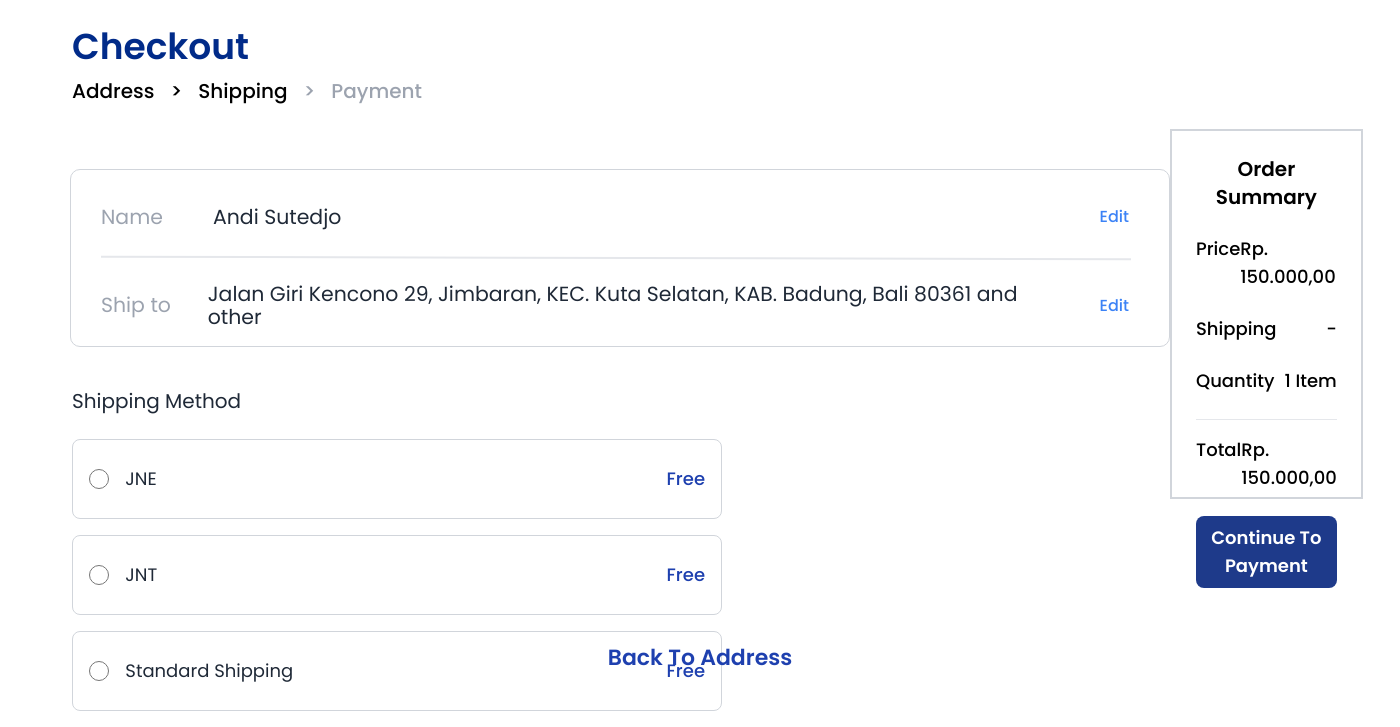
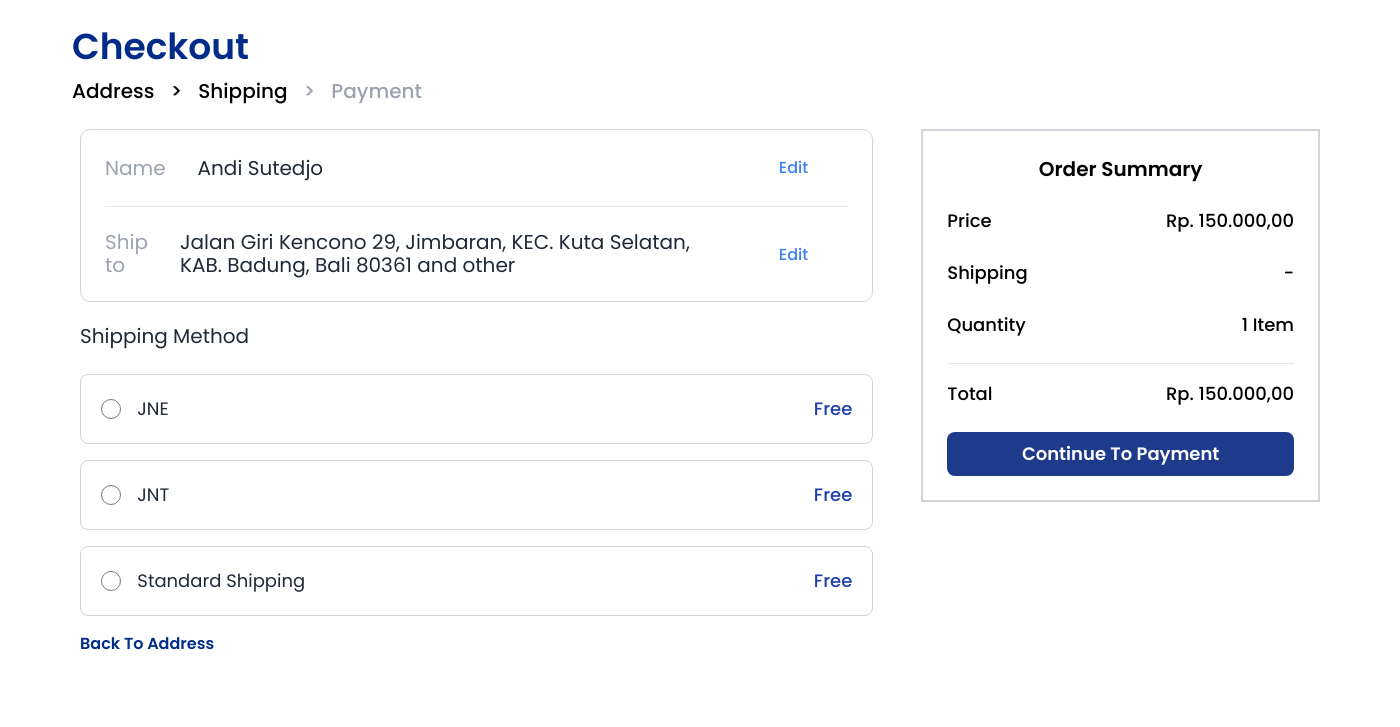
Before and after one commit to madeaditya02/wearit, a Laravel app: page /cart/shipping in a window 1400 px wide. Shown: the part 86-813 px from the top of the page. After the commit the page ends 736 px from the top, so only its background shows below. Run offline with Laravel 12, Linux system fonts and the light colour scheme; style sheets or scripts are compiled from the project's sources; some web fonts are replaced.

Commit message:
Perbaiki shipping page

```diff
--- a/resources/views/shipping/Shipping.blade.php
+++ b/resources/views/shipping/Shipping.blade.php
@@ -14,52 +14,64 @@
         </div>
     </div>
 
-<div class="flex justify-between">
-    <div class="flex-1">
+    <div class="flex gap-12 px-20 items-start">
+        <div class="w-8/12">
             <!-- Tabel Konten -->
-        <div class="w-[1100px] h-[178px] mt-[40px] ml-[70px] border border-gray-300 rounded-[10px] bg-white">
+            <div class="border border-gray-300 rounded-[10px] bg-white p-6">
                 <!-- Content -->
-            <div class="ml-[30px] space-y-6">
+                <div class="space-y-6">
                     <!-- Name -->
-                <div class="flex justify-between items-center mt-8 text-[20.46px]">
-                    <span class="text-gray-400 w-20">Name</span>
+                    <div class="flex justify-between items-center text-xl">
+                        <span class="text-gray-400">Name</span>
                         <span class="text-gray-800 ml-8">Andi Sutedjo</span>
-                    <button class="text-blue-500 text-[16px] font-medium ml-auto mr-10 hover:text-blue-700">Edit</button>
+                        <button
+                            class="text-blue-500 text-[16px] font-medium ml-auto mr-10 hover:text-blue-700">Edit</button>
                     </div>
-                <div class="w-[1030px] mt-[80px] border-[1.46154px] border-gray-200 rotate-[0.14deg]"></div>
+                    <hr class="my-5">
                     <!-- Address -->
-                <div class="flex justify-between items-center text-[20.46px] leading-[23px]">
-                    <span class="text-gray-400 w-20">Ship to</span>
-                    <span class="text-gray-800 w-30 ml-8">Jalan Giri Kencono 29, Jimbaran, KEC. Kuta Selatan, KAB. Badung, Bali 80361 and other</span>
+                    <div class="flex justify-between items-center text-xl leading-[23px]">
+                        <span class="text-gray-400">Ship to</span>
+                        <span class="text-gray-800 ml-8">Jalan Giri Kencono 29, Jimbaran, KEC. Kuta Selatan, KAB.
+                            Badung, Bali 80361 and other</span>
                         <button class="text-blue-500 text-[16px] font-medium ml-20 mr-10 hover:text-blue-700">Edit</button>
                     </div>
                 </div>
             </div>
             <!-- Shipping method -->
-        <div class="ml-14 mt-10 px-4">
+            <div class="mt-5">
                 <div class="font-poppins text-xl text-gray-800 mb-6">Shipping Method</div>
 
-            <div class="w-full max-w-[650px] h-[80px] border border-gray-300 rounded-lg bg-white mb-4 flex items-center px-4">
-                <input type="radio" name="shipping" class="w-[20.32px] h-[20.32px] border-2 border-blue-800 rounded-full checked:bg-blue-800 checked:border-blue-800 mr-4"/>
+                <div class="w-full py-5 border border-gray-300 rounded-lg bg-white mb-4 flex items-center px-5">
+                    <input type="radio" name="shipping"
+                        class="w-[20.32px] h-[20.32px] border-2 border-blue-800 rounded-full checked:bg-blue-800 checked:border-blue-800 mr-4" />
                     <div class="text-lg text-gray-800 flex-1">JNE</div>
-                <span class="font-medium text-lg text-blue-800 cursor-pointer hover:text-blue-900 active:text-blue-700">Free</span>
+                    <span
+                        class="font-medium text-lg text-blue-800 cursor-pointer hover:text-blue-900 active:text-blue-700">Free</span>
                 </div>
 
-            <div class="w-full max-w-[650px] h-[80px] border border-gray-300 rounded-lg bg-white mb-4 flex items-center px-4">
-                <input type="radio" name="shipping" class="w-[20.32px] h-[20.32px] border-2 border-blue-800 rounded-full checked:bg-blue-800 checked:border-blue-800 mr-4"/>
+                <div class="w-full py-5 border border-gray-300 rounded-lg bg-white mb-4 flex items-center px-5">
+                    <input type="radio" name="shipping"
+                        class="w-[20.32px] h-[20.32px] border-2 border-blue-800 rounded-full checked:bg-blue-800 checked:border-blue-800 mr-4" />
                     <div class="text-lg text-gray-800 flex-1">JNT</div>
-                <span class="font-medium text-lg text-blue-800 cursor-pointer hover:text-blue-900 active:text-blue-700">Free</span>
+                    <span
+                        class="font-medium text-lg text-blue-800 cursor-pointer hover:text-blue-900 active:text-blue-700">Free</span>
                 </div>
 
-            <div class="w-full max-w-[650px] h-[80px] border border-gray-300 rounded-lg bg-white mb-4 flex items-center px-4">
-                <input type="radio" name="shipping" class="w-[20.32px] h-[20.32px] border-2 border-blue-800 rounded-full checked:bg-blue-800 checked:border-blue-800 mr-4"/>
+                <div class="w-full py-5 border border-gray-300 rounded-lg bg-white mb-4 flex items-center px-5">
+                    <input type="radio" name="shipping"
+                        class="w-[20.32px] h-[20.32px] border-2 border-blue-800 rounded-full checked:bg-blue-800 checked:border-blue-800 mr-4" />
                     <div class="text-lg text-gray-800 flex-1">Standard Shipping</div>
-                <span class="font-medium text-lg text-blue-800 cursor-pointer hover:text-blue-900 active:text-blue-700">Free</span>
+                    <span
+                        class="font-medium text-lg text-blue-800 cursor-pointer hover:text-blue-900 active:text-blue-700">Free</span>
                 </div>
             </div>
+            <!-- Back to Address Button -->
+            <button class="flex justify-center items-center text-primary font-semibold capitalize my-3">
+                Back To Address
+            </button>
         </div>
         <!-- Order Summary -->
-    <div class="w-[376px] h-[370px] border-2 border-gray-300 p-6 space-y-6 mr-24">
+        <div class="w-4/12 border-2 border-gray-300 p-6 space-y-6 h-auto">
             <p class="text-xl font-semibold font-poppins text-center capitalize">Order Summary</p>
             <div class="flex justify-between text-lg font-medium font-poppins">
                 <p>Price</p>
@@ -81,9 +93,4 @@
         </div>
     </div>
 
-<!-- Back to Address Button -->
-<button class="flex justify-center items-center fixed bottom-10 left-1/2 transform -translate-x-1/2 w-[200px] h-[33px] text-blue-800 text-[22px] font-poppins font-semibold capitalize">
-    Back To Address
-</button>
-
 @endsection
```
Lines whose indentation alone changed are shown as unchanged.
